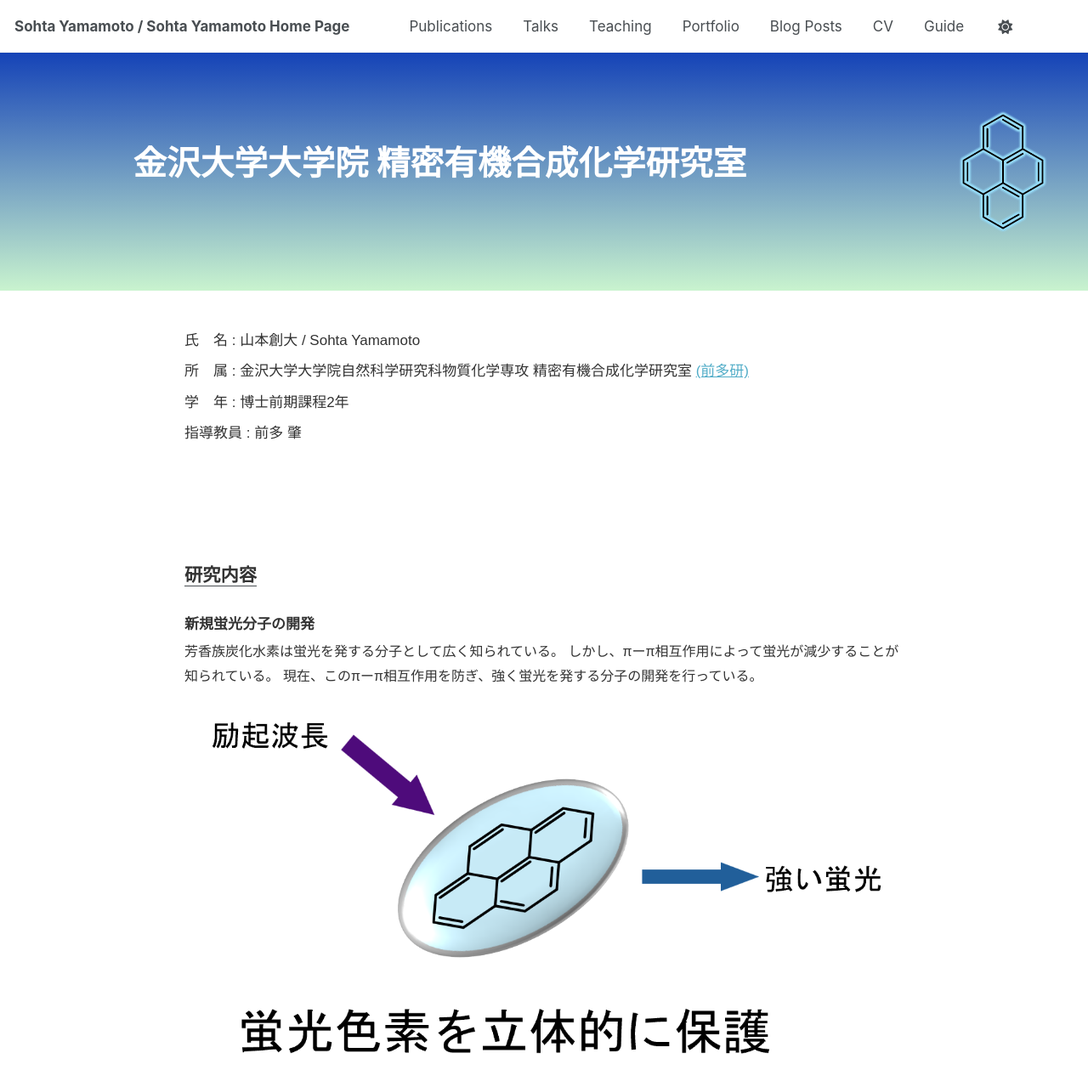
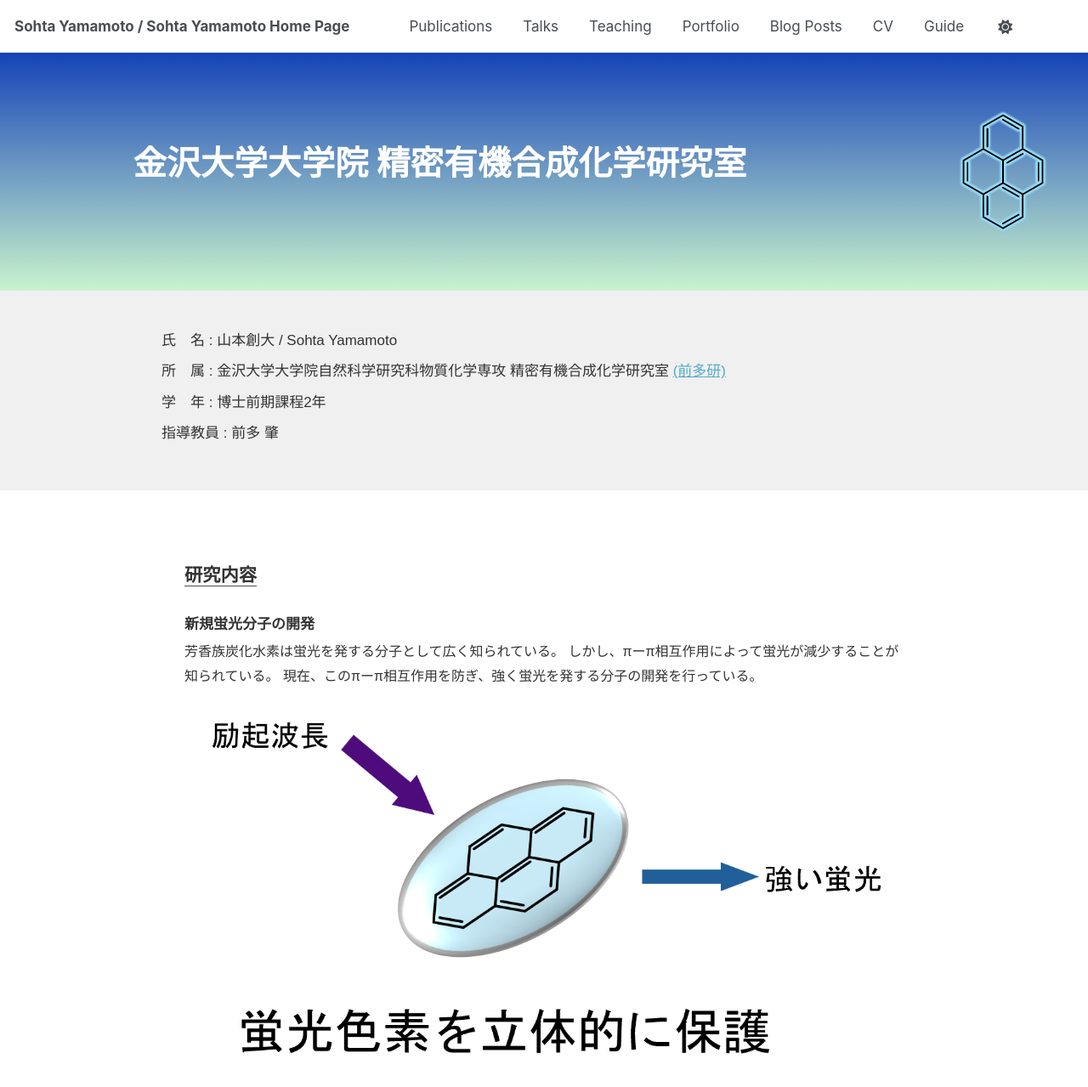
Before and after one commit to SaTom1313/SaTom1313.github.io, a Jekyll site: the page built from index.html, in a window 1280 px wide and 1400 px high. Shown: the top 1279 px of the window at 85% size. Built offline with Jekyll 4.4.1, drawn with Linux system fonts in a browser that asks for light colours; a script that is not in the unit is left out.

Commit message:
Update index.html

```diff
--- a/index.html
+++ b/index.html
@@ -23,11 +23,10 @@ title: "ホーム"
       color: #333;
     }
 
-    /* ヘッド部 */
+    /* ヘッダー */
     .section-head {
       display: flex;
       align-items: center;
-      position: relative;
       justify-content: flex-start;
       background: linear-gradient(to bottom, #1543b7, rgba(9, 202, 34, 0.22));
       color: white;
@@ -52,8 +51,23 @@ title: "ホーム"
       display: block;
     }
 
-    /* 中央寄せで幅固定＆左揃えにするセクション共通 */
-    .section-middle,
+    /* 自己紹介セクション（背景全幅） */
+    .section-middle {
+      background-color: #f0f0f0;
+      padding: 2.5rem 1.5rem;
+    }
+
+    .section-middle .container {
+      max-width: 900px;
+      margin: 0 auto;
+      text-align: left;
+    }
+
+    .section-middle p {
+      margin-bottom: 0.5rem;
+    }
+
+    /* 研究紹介 */
     .section-bottom {
       max-width: 900px;
       margin: 0 auto;
@@ -61,12 +75,6 @@ title: "ホーム"
       text-align: left;
     }
 
-    /* 自己紹介 */
-    .section-middle p {
-      margin-bottom: 0.5rem;
-    }
-
-    /* 研究紹介 */
     .section-bottom h2,
     .section-bottom h3 {
       text-align: left;
@@ -97,12 +105,14 @@ title: "ホーム"
   </section>
 
   <section class="section-middle">
+    <div class="container">
       <p>氏　名 : 山本創大 / Sohta Yamamoto</p>
       <p>所　属 : 金沢大学大学院自然科学研究科物質化学専攻 精密有機合成化学研究室
         <a href="http://kohka.ch.t.kanazawa-u.ac.jp/lab4/maeda.html" target="_blank">(前多研)</a>
       </p>
       <p>学　年 : 博士前期課程2年</p>
       <p>指導教員 : 前多 肇</p>
+    </div>
   </section>
 
   <section class="section-bottom">
```
Lines whose indentation alone changed are shown as unchanged.
